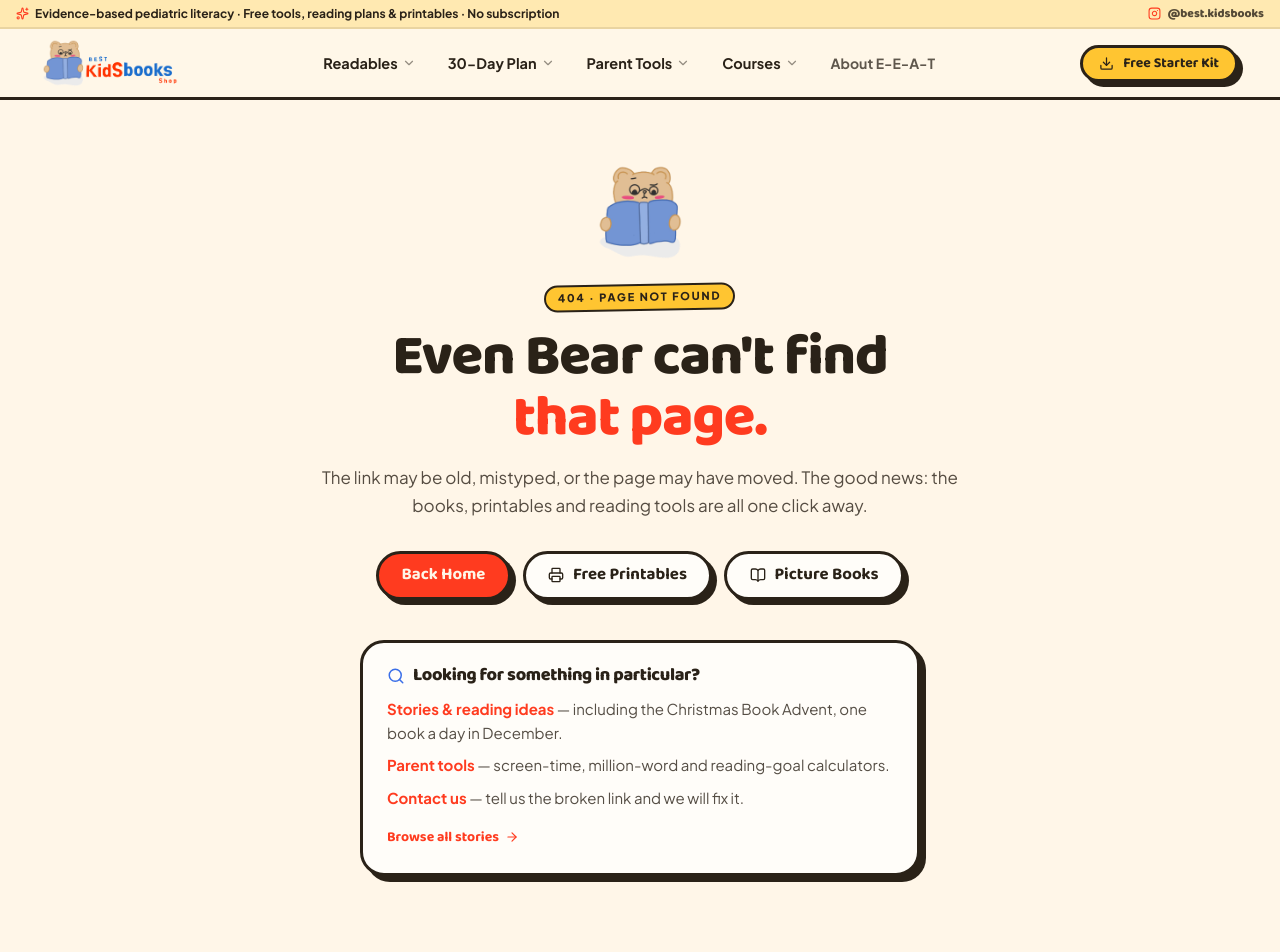
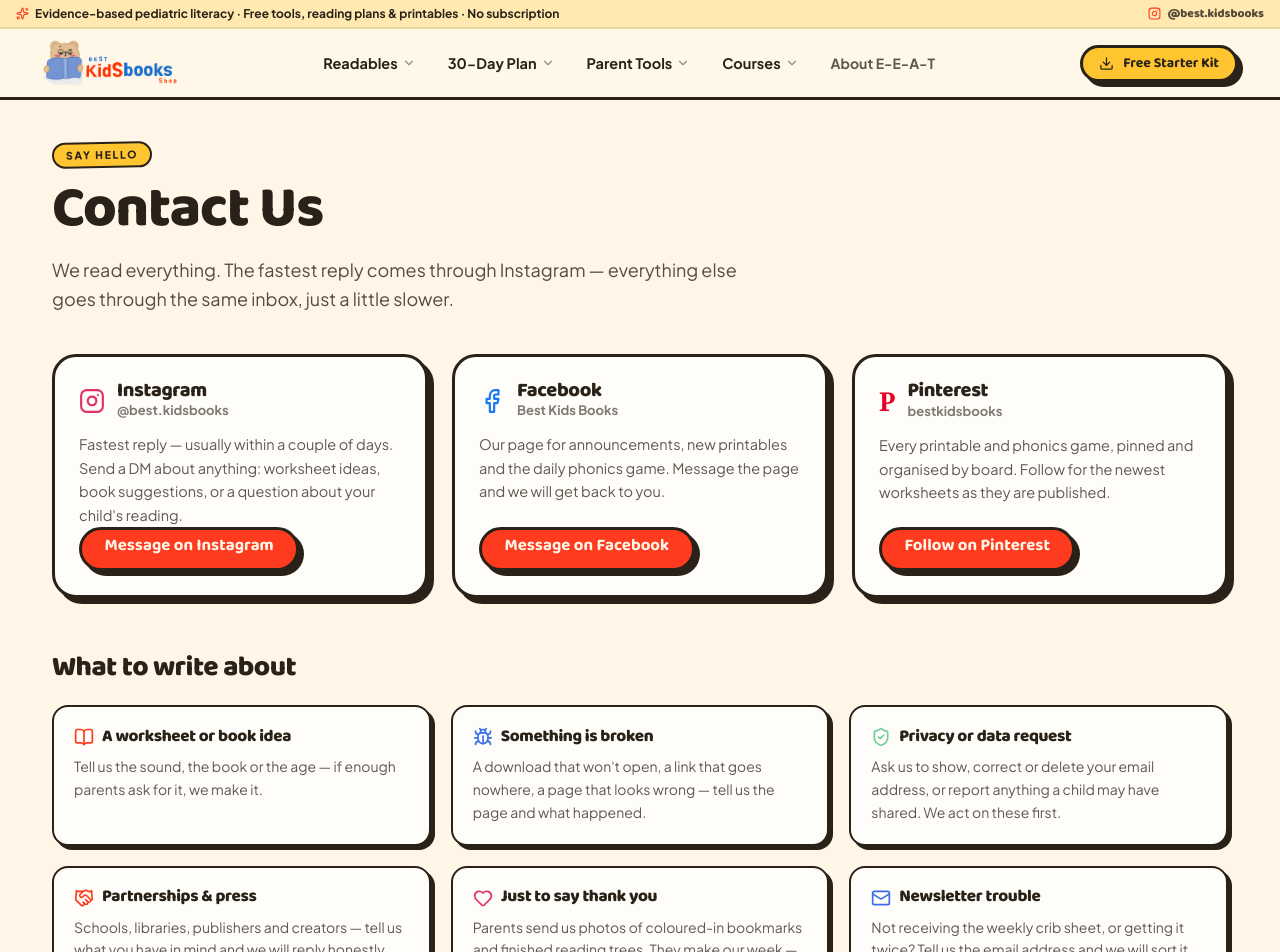
Before and after one commit to zehra2/kidsinn, a Next.js app: page /contact in a window 1280 px wide. Before the commit this address had no page. Shown: the top 952 px of the page. Built offline with nearby package versions, Linux system fonts and the light colour scheme.

Commit message:
Website audit fixes: add src/app/contact/page.tsx

```diff
--- /dev/null
+++ b/src/app/contact/page.tsx
@@ -0,0 +1,185 @@
+import type { Metadata } from "next";
+import { Nav, Footer, SectionHead, InstagramIcon, FacebookIcon } from "@/components/ui";
+import { BookOpen, Heart, Bug, ShieldCheck, Handshake, Mail } from "lucide-react";
+
+export const metadata: Metadata = {
+  title: "Contact Us — BEST KidSbooks Shop",
+  description:
+    "Get in touch with BEST KidSbooks Shop: worksheet ideas, book suggestions, broken links, privacy requests, partnerships and press. The fastest way to reach us is Instagram.",
+  alternates: {
+    canonical: "https://bestkidbooks.online/contact",
+  },
+  openGraph: {
+    type: "website",
+    locale: "en_US",
+    url: "https://bestkidbooks.online/contact",
+    siteName: "BEST KidSbooks Shop",
+    title: "Contact Us — BEST KidSbooks Shop",
+    description:
+      "Worksheet ideas, book suggestions, broken links, privacy requests and partnerships — the fastest way to reach us is Instagram.",
+    images: [
+      {
+        url: "/images/logo.png",
+        width: 635,
+        height: 224,
+        alt: "BEST KidSbooks Shop Logo and Reading Bear Mascot",
+      },
+    ],
+  },
+  twitter: {
+    card: "summary_large_image",
+    title: "Contact Us — BEST KidSbooks Shop",
+    description:
+      "Worksheet ideas, book suggestions, broken links, privacy requests and partnerships — the fastest way to reach us is Instagram.",
+    images: ["/images/logo.png"],
+    creator: "@bestkidbooks",
+  },
+};
+
+const CHANNELS = [
+  {
+    name: "Instagram",
+    handle: "@best.kidsbooks",
+    href: "https://www.instagram.com/best.kidsbooks/",
+    desc: "Fastest reply — usually within a couple of days. Send a DM about anything: worksheet ideas, book suggestions, or a question about your child's reading.",
+    icon: <InstagramIcon size={26} className="text-[#E1306C]" />,
+    cta: "Message on Instagram",
+  },
+  {
+    name: "Facebook",
+    handle: "Best Kids Books",
+    href: "https://www.facebook.com/profile.php?id=740046505866724",
+    desc: "Our page for announcements, new printables and the daily phonics game. Message the page and we will get back to you.",
+    icon: <FacebookIcon size={26} className="text-[#1877F2]" />,
+    cta: "Message on Facebook",
+  },
+  {
+    name: "Pinterest",
+    handle: "bestkidsbooks",
+    href: "https://www.pinterest.com/zehraraza345/",
+    desc: "Every printable and phonics game, pinned and organised by board. Follow for the newest worksheets as they are published.",
+    icon: <span className="font-serif text-[26px] font-black text-[#E60023]">P</span>,
+    cta: "Follow on Pinterest",
+  },
+];
+
+const TOPICS = [
+  {
+    icon: <BookOpen size={20} className="text-orange" />,
+    title: "A worksheet or book idea",
+    desc: "Tell us the sound, the book or the age — if enough parents ask for it, we make it.",
+  },
+  {
+    icon: <Bug size={20} className="text-blue" />,
+    title: "Something is broken",
+    desc: "A download that won't open, a link that goes nowhere, a page that looks wrong — tell us the page and what happened.",
+  },
+  {
+    icon: <ShieldCheck size={20} className="text-mint" />,
+    title: "Privacy or data request",
+    desc: "Ask us to show, correct or delete your email address, or report anything a child may have shared. We act on these first.",
+  },
+  {
+    icon: <Handshake size={20} className="text-orange" />,
+    title: "Partnerships & press",
+    desc: "Schools, libraries, publishers and creators — tell us what you have in mind and we will reply honestly.",
+  },
+  {
+    icon: <Heart size={20} className="text-[#E1306C]" />,
+    title: "Just to say thank you",
+    desc: "Parents send us photos of coloured-in bookmarks and finished reading trees. They make our week — keep them coming.",
+  },
+  {
+    icon: <Mail size={20} className="text-blue" />,
+    title: "Newsletter trouble",
+    desc: "Not receiving the weekly crib sheet, or getting it twice? Tell us the email address and we will sort it out.",
+  },
+];
+
+export default function ContactPage() {
+  return (
+    <>
+      <Nav />
+
+      <section className="bg-cream pt-10 pb-14 border-b-[3px] border-ink">
+        <div className="mx-auto max-w-[1240px] px-4 md:px-8">
+          <div className="max-w-[820px]">
+            <SectionHead
+              kicker="Say hello"
+              title="Contact Us"
+              sub="We read everything. The fastest reply comes through Instagram — everything else goes through the same inbox, just a little slower."
+            />
+          </div>
+
+          {/* ───────────── CHANNELS ───────────── */}
+          <div className="grid gap-6 md:grid-cols-3">
+            {CHANNELS.map((channel) => (
+              <article
+                key={channel.name}
+                className="chunky flex flex-col rounded-3xl bg-paper p-6 transition-transform hover:-translate-y-1"
+              >
+                <div className="flex items-center gap-3">
+                  {channel.icon}
+                  <div>
+                    <h2 className="font-display text-[20px] font-extrabold text-ink">
+                      {channel.name}
+                    </h2>
+                    <p className="text-[13px] font-bold text-ink/60">
+                      {channel.handle}
+                    </p>
+                  </div>
+                </div>
+                <p className="mt-3 text-[14.5px] leading-relaxed text-ink/75">
+                  {channel.desc}
+                </p>
+                <a
+                  href={channel.href}
+                  target="_blank"
+                  rel="noopener noreferrer"
+                  className="btn bg-orange text-cream mt-auto pt-2 self-start"
+                >
+                  {channel.cta}
+                </a>
+              </article>
+            ))}
+          </div>
+
+          {/* ───────────── WHAT TO WRITE ABOUT ───────────── */}
+          <div className="mt-14">
+            <h2 className="font-display text-[28px] font-extrabold text-ink">
+              What to write about
+            </h2>
+            <div className="mt-6 grid gap-5 sm:grid-cols-2 lg:grid-cols-3">
+              {TOPICS.map((topic) => (
+                <div
+                  key={topic.title}
+                  className="chunky-sm rounded-2xl bg-paper p-5 border-2 border-ink"
+                >
+                  <div className="flex items-center gap-2">
+                    {topic.icon}
+                    <h3 className="font-display text-[17px] font-extrabold text-ink">
+                      {topic.title}
+                    </h3>
+                  </div>
+                  <p className="mt-2 text-[14px] leading-relaxed text-ink/75">
+                    {topic.desc}
+                  </p>
+                </div>
+              ))}
+            </div>
+          </div>
+
+          <p className="mt-10 max-w-[720px] text-[14.5px] leading-relaxed text-ink/70">
+            A note on replies: this is a small, parent-run site, not a support
+            desk — please allow a few days. If your message is about a child's
+            privacy or a broken download, say so in the first line and it jumps
+            the queue. We do not take phone calls; everything in writing means
+            nothing gets lost.
+          </p>
+        </div>
+      </section>
+
+      <Footer />
+    </>
+  );
+}
```
